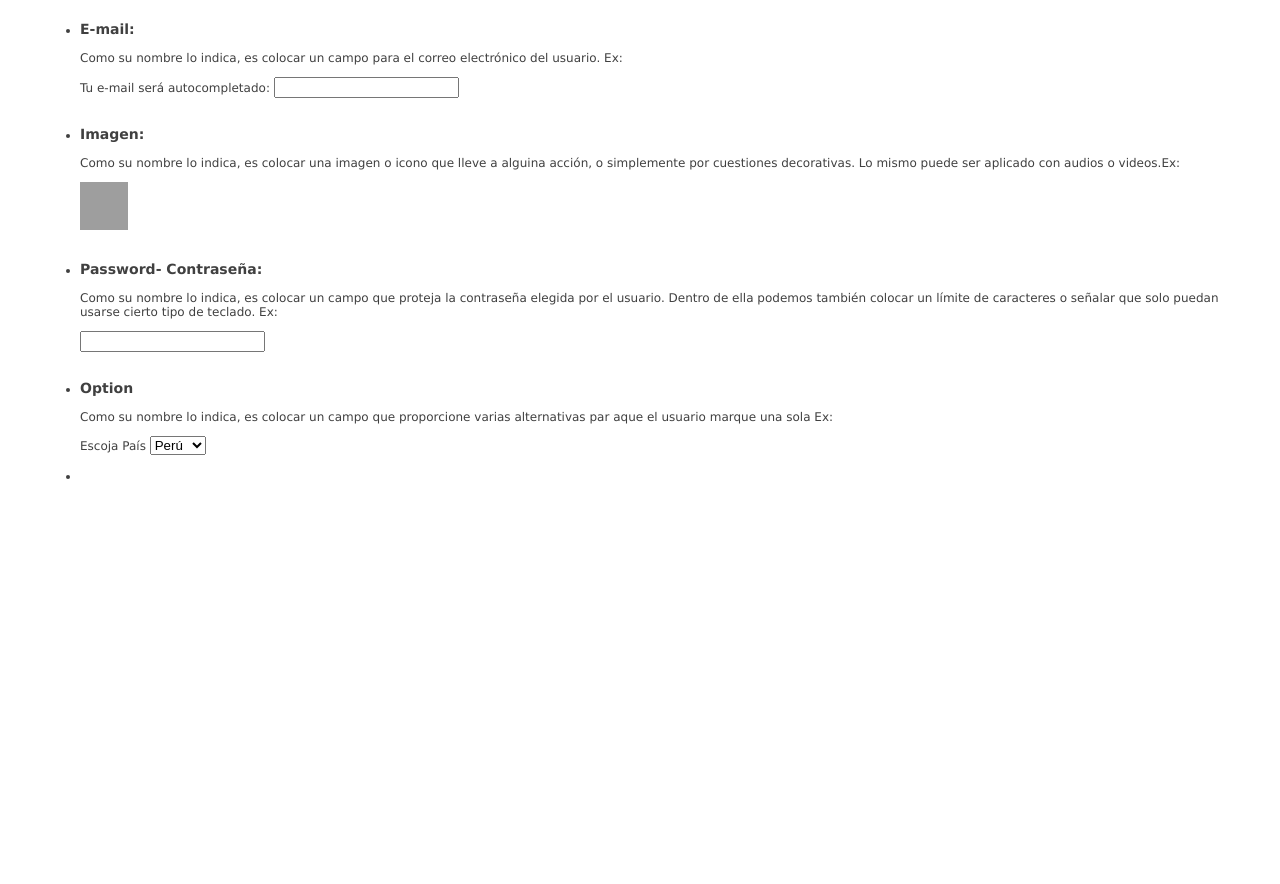
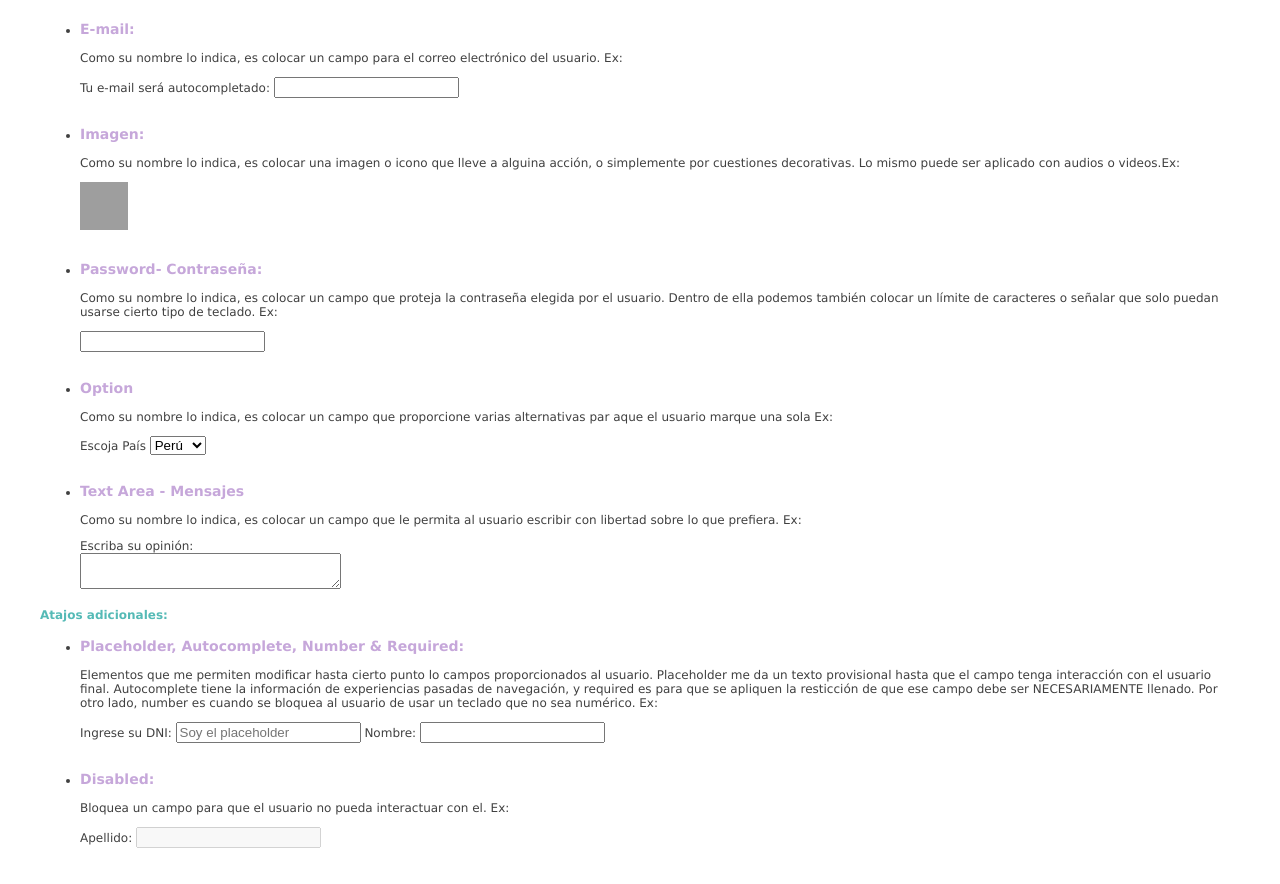
Before and after one commit to Angeles21/Hackaton_Rep_03, a plain HTML site: page tags-form.html in a window 1280 px wide. Shown: the part 840-1724 px from the top of the page. Before the commit the page ends 1363 px from the top, so only its background shows below. Drawn offline with Linux system fonts and the light colour scheme; grey boxes are pictures that could not be loaded.

Commit message:
Final changes to branch tags

```diff
--- a/tags-form.html
+++ b/tags-form.html
@@ -124,10 +124,49 @@
             </li>
         </br>
             <li>
-
+                <h3> Text Area - Mensajes </h3>
+                <p> Como su nombre lo indica, es colocar un campo que le permita
+                    al usuario escribir con libertad sobre lo que prefiera. Ex:</p>
+                <form>
+                    <label for=""> Escriba su opinión: </label>
+                            <div>
+                                <textarea name="" id="" cols="30" rows=""></textarea>
+                            </div>
+                <form>
             </li>
         </ul>
+    <h4> Atajos adicionales: </h4>
 
+    <ul>
+        <li>
+            <h3> Placeholder, Autocomplete, Number & Required:</h3>
+            <p> Elementos que me permiten modificar hasta cierto punto lo campos
+                proporcionados al usuario. Placeholder me da un texto provisional hasta
+                que el campo tenga interacción con el usuario final. Autocomplete tiene
+                la información de experiencias pasadas de navegación, y required es para que
+                se apliquen la resticción de que ese campo debe ser NECESARIAMENTE llenado.
+                Por otro lado, number es cuando se bloquea al usuario de usar un teclado que
+                no sea numérico. Ex:
+            </p>
+         <form autocomplete ="on">
+            <label for =""> Ingrese su DNI: </label>
+            <input
+            type= "number" id=""
+            placeholder= "Soy el placeholder"
+            required
+            maxlength="7">
+            <label for="nombre"> Nombre:</label>
+            <input type="text" id="nombre">
+         </form>
+        </li>
+    </br>
+        <li>
+            <h3> Disabled: </h3>
+            <p> Bloquea un campo para que el usuario no pueda interactuar con el. Ex:</p>
+            <label for="apellido"> Apellido:</label>
+            <input type="text" id="ape" disabled>
+        </li>
+    </ul>
 
 
 
@@ -145,6 +184,12 @@
         font-family: Verdana, Geneva, Tahoma, sans-serif;
         color: rgb(64, 64, 64);
         margin: 40px;}
+    h2 {
+        color: rgb(115, 208, 171);}
+    h3 {
+        color: rgb(198, 167, 218);}
+    h4 {
+        color: rgb(85, 186, 182);}
 
 
 </style>
```
